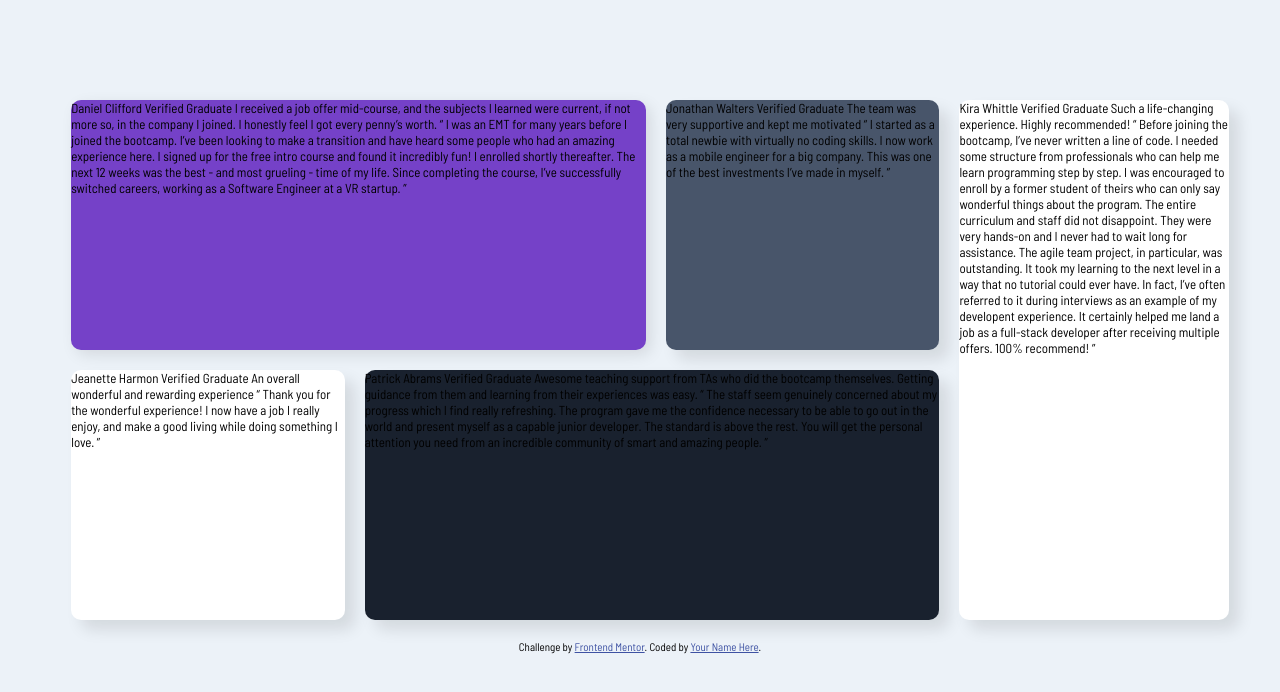
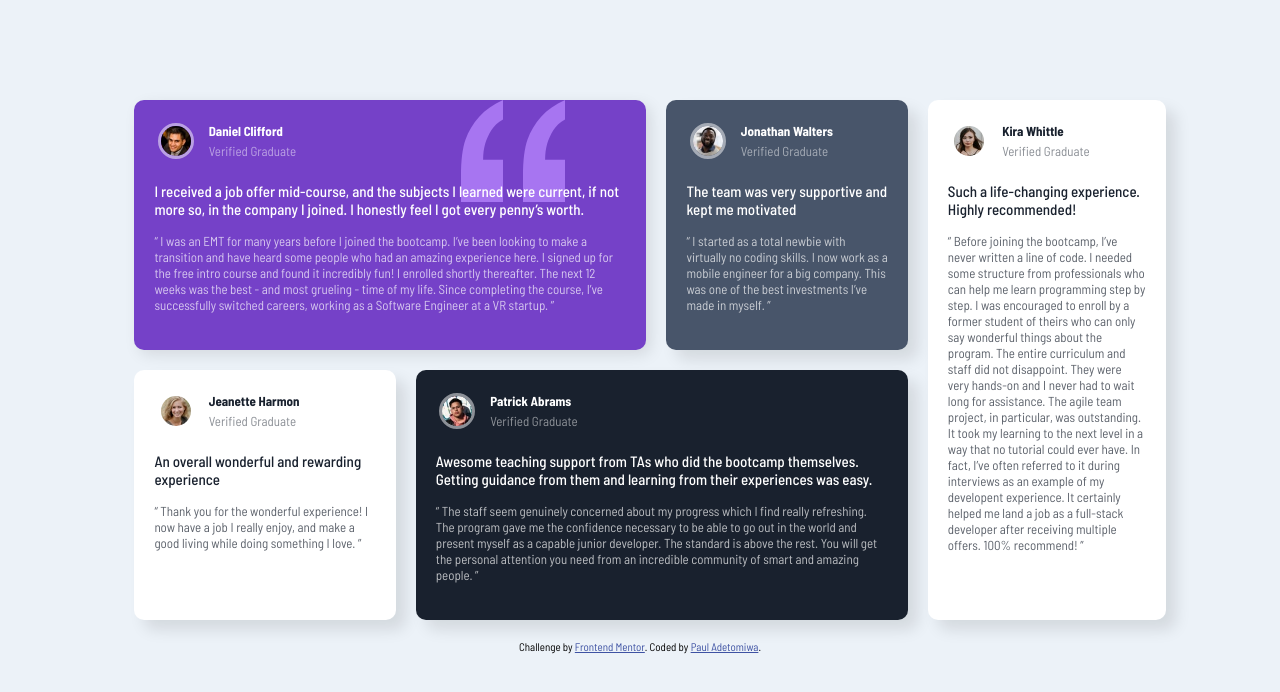
Before and after one commit to PaulAdetomiwa/testimonials-grid-section, a plain HTML site: page index.html in a window 1280 px wide. Drawn offline with Linux system fonts and the light colour scheme.

Commit message:
modified:   index.html

```diff
--- a/index.html
+++ b/index.html
@@ -19,7 +19,7 @@
     }
 
     .main {
-      width: 90%;
+      width: 80%;
       margin: 100px auto;
       display: flex;
       flex-direction: column;
@@ -35,14 +35,9 @@
     }
 
     .first-half {
-
       display: grid;
       grid-template-rows: 250px auto;
       gap: 20px;
-    }
-
-    .second-half {
-
     }
 
     .top {
@@ -55,6 +50,10 @@
     .first-quarter {
       border-radius: 10px;
       background-color: hsl(263, 55%, 52%);
+      background-image: url('./images/bg-pattern-quotation.svg');
+      background-repeat: no-repeat;
+      background-position: 80% 0;
+      background-size: auto;
       box-shadow: 5px 5px 15px rgba(0, 0, 0, 0.1);
     }
 
@@ -67,7 +66,7 @@
     .bottom {
       width: 100%;
       display: grid;
-      grid-template-columns: auto 66.2%;
+      grid-template-columns: 33.8% auto;
       gap: 20px;
     }
 
@@ -90,6 +89,231 @@
       height: 100%;
     }
 
+    .qtext1 {
+      padding: 20px;
+      color: hsl(0, 0%, 100%);
+    }
+
+    .author1 {
+      display: flex;
+      flex-direction: row;
+      gap: 15px;
+      height: 40px;
+      padding: 3.33px;
+    }
+
+    .author1 img {
+      width: 30px;
+      height: 30px;
+      border-radius: 20px;
+      border: 3px solid hsla(0, 0%, 100%, 0.5);
+    }
+
+    .author-text1 {
+      display: flex;
+      flex-direction: column;
+      margin: 0;
+      gap: 3.33px;
+    }
+
+    .author-text1 h4, span {
+      margin: 0;
+      padding: 0;
+    }
+
+    .author-text1 span {
+      opacity: 50%;
+    }
+
+    .review1 {
+      font-size: 15px;
+      font-weight: 500;
+    }
+
+    .comment1 {
+      opacity: 70%;
+    }
+
+    .qtext2 {
+      padding: 20px;
+      color: hsl(0, 0%, 100%);
+    }
+
+    .author2 {
+      display: flex;
+      flex-direction: row;
+      gap: 15px;
+      height: 40px;
+      padding: 3.33px;
+    }
+
+    .author2 img {
+      width: 30px;
+      height: 30px;
+      border-radius: 20px;
+      border: 3px solid hsla(0, 0%, 100%, 0.5);
+    }
+
+    .author-text2 {
+      display: flex;
+      flex-direction: column;
+      margin: 0;
+      gap: 3.33px;
+    }
+
+    .author-text2 h4, span {
+      margin: 0;
+      padding: 0;
+    }
+
+    .author-text2 span {
+      opacity: 50%;
+    }
+
+    .review2 {
+      font-size: 15px;
+      font-weight: 500;
+    }
+
+    .comment2 {
+      opacity: 70%;
+    }
+
+    .qtext3 {
+      padding: 20px;
+      color: hsl(219, 29%, 14%);
+    }
+
+    .author3 {
+      display: flex;
+      flex-direction: row;
+      gap: 15px;
+      height: 40px;
+      padding: 3.33px;
+    }
+
+    .author3 img {
+      width: 30px;
+      height: 30px;
+      border-radius: 20px;
+      border: 3px solid hsla(0, 0%, 100%, 0.5);
+    }
+
+    .author-text3 {
+      display: flex;
+      flex-direction: column;
+      margin: 0;
+      gap: 3.33px;
+    }
+
+    .author-text3 h4, span {
+      margin: 0;
+      padding: 0;
+    }
+
+    .author-text3 span {
+      opacity: 50%;
+    }
+
+    .review3 {
+      font-size: 15px;
+      font-weight: 500;
+    }
+
+    .comment3 {
+      opacity: 70%;
+    }
+
+    .qtext4 {
+      padding: 20px;
+      color: hsl(0, 0%, 100%);
+    }
+
+    .author4 {
+      display: flex;
+      flex-direction: row;
+      gap: 15px;
+      height: 40px;
+      padding: 3.33px;
+    }
+
+    .author4 img {
+      width: 30px;
+      height: 30px;
+      border-radius: 20px;
+      border: 3px solid hsla(0, 0%, 100%, 0.5);
+    }
+
+    .author-text4 {
+      display: flex;
+      flex-direction: column;
+      margin: 0;
+      gap: 3.33px;
+    }
+
+    .author-text4 h4, span {
+      margin: 0;
+      padding: 0;
+    }
+
+    .author-text4 span {
+      opacity: 50%;
+    }
+
+    .review4 {
+      font-size: 15px;
+      font-weight: 500;
+    }
+
+    .comment4 {
+      opacity: 70%;
+    }
+
+    .qtext5 {
+      padding: 20px;
+      color: hsl(219, 29%, 14%);
+    }
+
+    .author5 {
+      display: flex;
+      flex-direction: row;
+      gap: 15px;
+      height: 40px;
+      padding: 3.33px;
+    }
+
+    .author5 img {
+      width: 30px;
+      height: 30px;
+      border-radius: 20px;
+      border: 3px solid hsla(0, 0%, 100%, 0.5);
+    }
+
+    .author-text5 {
+      display: flex;
+      flex-direction: column;
+      margin: 0;
+      gap: 3.33px;
+    }
+
+    .author-text5 h4, span {
+      margin: 0;
+      padding: 0;
+    }
+
+    .author-text5 span {
+      opacity: 50%;
+    }
+
+    .review5 {
+      font-size: 15px;
+      font-weight: 500;
+    }
+
+    .comment5 {
+      opacity: 70%;
+    }
+
     .attribution {
       font-size: 11px;
       text-align: center;
@@ -106,73 +330,104 @@
       <div class="first-half">
         <div class="top">
           <div class="first-quarter">
-            Daniel Clifford
-            Verified Graduate
+            <div class="qtext1">
+              <div class="author1">
+                <img src="./images/image-daniel.jpg" alt="Daniel Clifford">
+                <div class="author-text1">
+                  <h4>Daniel Clifford</h4>
+                  <span>Verified Graduate</span>
+                </div>
+              </div>
+              <p class="review1">I received a job offer mid-course, and the subjects I learned were current, if not more so,
+              in the company I joined. I honestly feel I got every penny’s worth.</p>
 
-            I received a job offer mid-course, and the subjects I learned were current, if not more so,
-            in the company I joined. I honestly feel I got every penny’s worth.
-
-            “ I was an EMT for many years before I joined the bootcamp. I’ve been looking to make a
+              <p class="comment1">“ I was an EMT for many years before I joined the bootcamp. I’ve been looking to make a
               transition and have heard some people who had an amazing experience here. I signed up
               for the free intro course and found it incredibly fun! I enrolled shortly thereafter.
               The next 12 weeks was the best - and most grueling - time of my life. Since completing
-            the course, I’ve successfully switched careers, working as a Software Engineer at a VR startup. ”
+              the course, I’ve successfully switched careers, working as a Software Engineer at a VR startup. ”</p>
+            </div>
           </div>
           <div class="second-quarter">
-            Jonathan Walters
-            Verified Graduate
+            <div class="qtext2">
+              <div class="author2">
+                <img src="./images/image-jonathan.jpg" alt="Jonathan Walters">
+                <div class="author-text2">
+                  <h4>Jonathan Walters</h4>
+                  <span>Verified Graduate</span>
+                </div>
+              </div>
+              <p class="review2">The team was very supportive and kept me motivated</p>
 
-            The team was very supportive and kept me motivated
-
-            “ I started as a total newbie with virtually no coding skills. I now work as a mobile engineer
-            for a big company. This was one of the best investments I’ve made in myself. ”
+              <p class="comment2">“ I started as a total newbie with virtually no coding skills. I now work as a mobile engineer
+              for a big company. This was one of the best investments I’ve made in myself. ”</p>
+            </div>
           </div>
         </div>
         <div class="bottom">
           <div class="third-quarter">
-            Jeanette Harmon
-            Verified Graduate
+            <div class="qtext3">
+              <div class="author3">
+                <img src="./images/image-jeanette.jpg" alt="Jeanette Harmon">
+                <div class="author-text3">
+                  <h4>Jeanette Harmon</h4>
+                  <span>Verified Graduate</span>
+                </div>
+              </div>
+              <p class="review3">An overall wonderful and rewarding experience</p>
 
-            An overall wonderful and rewarding experience
-
-            “ Thank you for the wonderful experience! I now have a job I really enjoy, and make a good living
-            while doing something I love. ”
+              <p class="comment3">“ Thank you for the wonderful experience! I now have a job I really enjoy, and make a good living
+              while doing something I love. ”</p>
+            </div>
           </div>
           <div class="fourth-quarter">
-            Patrick Abrams
-            Verified Graduate
+            <div class="qtext4">
+              <div class="author4">
+                <img src="./images/image-patrick.jpg" alt="Patrick Abrams">
+                <div class="author-text4">
+                  <h4>Patrick Abrams</h4>
+                  <span>Verified Graduate</span>
+                </div>
+              </div>
+              <p class="review4">Awesome teaching support from TAs who did the bootcamp themselves. Getting guidance from them and
+              learning from their experiences was easy.</p>
 
-            Awesome teaching support from TAs who did the bootcamp themselves. Getting guidance from them and
-            learning from their experiences was easy.
-
-            “ The staff seem genuinely concerned about my progress which I find really refreshing. The program
+              <p class="comment4">“ The staff seem genuinely concerned about my progress which I find really refreshing. The program
               gave me the confidence necessary to be able to go out in the world and present myself as a capable
               junior developer. The standard is above the rest. You will get the personal attention you need from
-            an incredible community of smart and amazing people. ”
+              an incredible community of smart and amazing people. ”</p>
+            </div>
           </div>
         </div>
       </div>
       <div class="second-half">
         <div class="fifth">
-          Kira Whittle
-          Verified Graduate
+          <div class="qtext5">
+            <div class="author5">
+              <img src="./images/image-kira.jpg" alt="Kira Whittle">
+              <div class="author-text5">
+                <h4>Kira Whittle</h4>
+                <span>Verified Graduate</span>
+              </div>
+            </div>
 
-          Such a life-changing experience. Highly recommended!
+            <p class="review5">Such a life-changing experience. Highly recommended!</p>
 
-          “ Before joining the bootcamp, I’ve never written a line of code. I needed some structure from
+            <p class="comment5">“ Before joining the bootcamp, I’ve never written a line of code. I needed some structure from
             professionals who can help me learn programming step by step. I was encouraged to enroll by a former
             student of theirs who can only say wonderful things about the program. The entire curriculum and staff
             did not disappoint. They were very hands-on and I never had to wait long for assistance. The agile team
             project, in particular, was outstanding. It took my learning to the next level in a way that no tutorial
             could ever have. In fact, I’ve often referred to it during interviews as an example of my developent
             experience. It certainly helped me land a job as a full-stack developer after receiving multiple offers.
-          100% recommend! ”
+            100% recommend! ”</p>
+          </div>
         </div>
       </div>
     </div>
     <div class="attribution">
       Challenge by <a href="https://www.frontendmentor.io?ref=challenge" target="_blank">Frontend Mentor</a>.
-      Coded by <a href="#">Your Name Here</a>.
+      Coded by <a href="#">Paul Adetomiwa</a>.
     </div>
   </div>
 </body>
```
Lines whose indentation alone changed are shown as unchanged.
